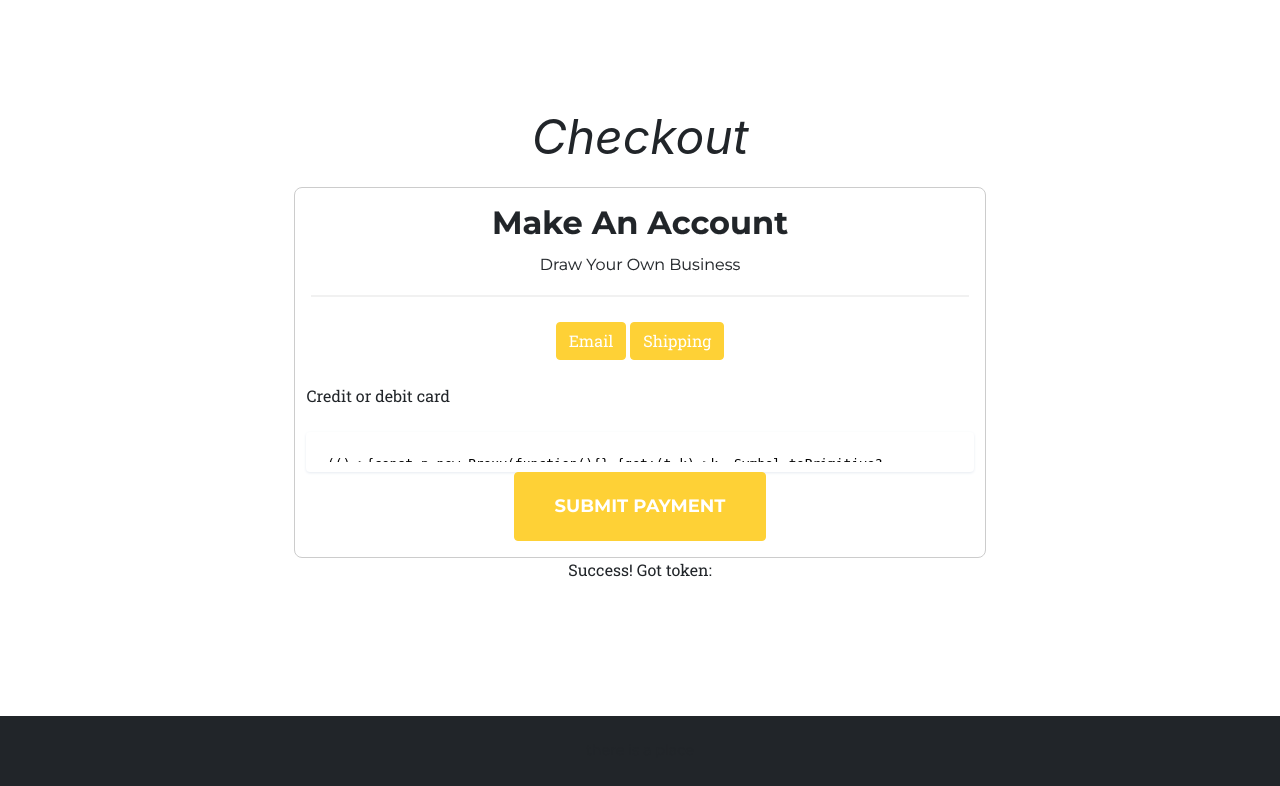
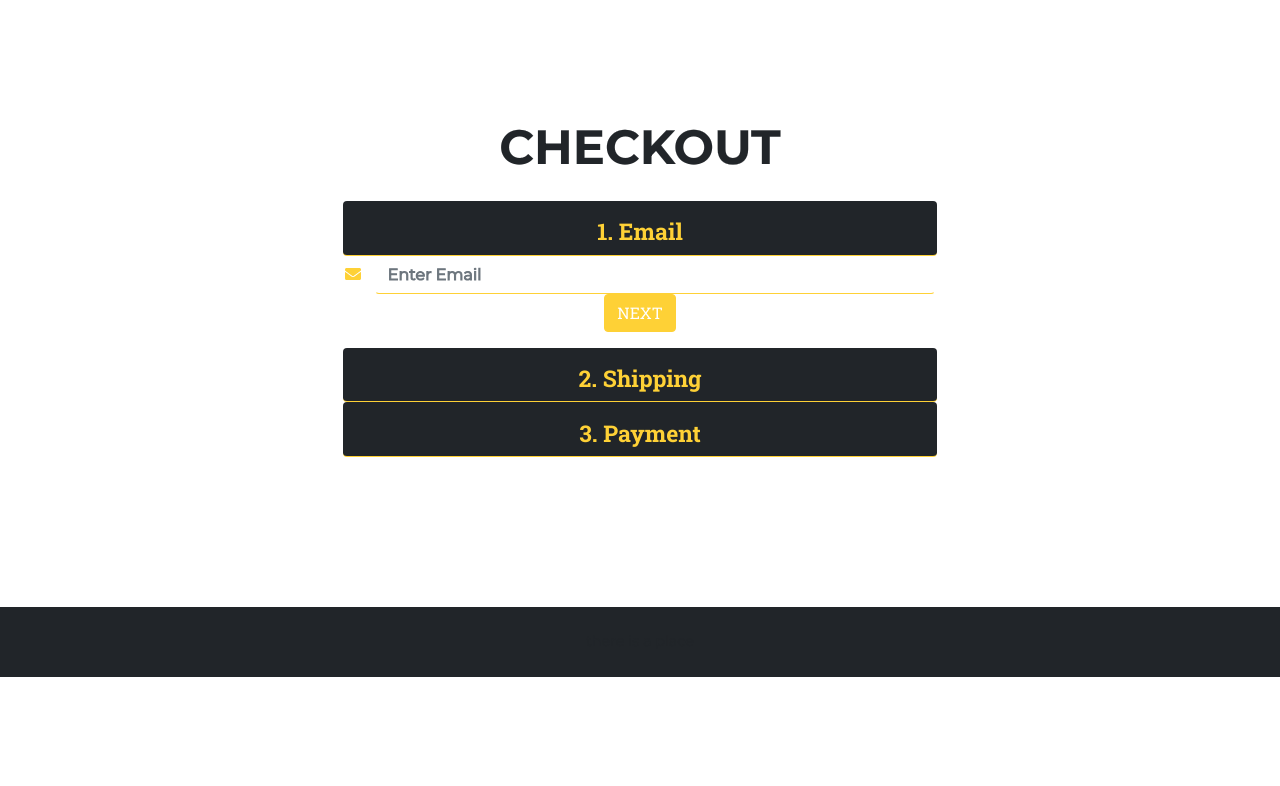
Before and after one commit to Syed-Owais-Ur-Rehman/EcommerceWebsite2, a Django app: page /shop/checkout/ in a window 1280 px wide. Shown: the part 87-873 px from the top of the page. After the commit the page ends 764 px from the top, so only its background shows below. Run offline with Django 3.2, Linux system fonts and the light colour scheme; some libraries are stand-ins or nearby versions; some web fonts are replaced.

Commit message:
Update checkout.html

```diff
--- a/ecomweb/shop/templates/shop/checkout.html
+++ b/ecomweb/shop/templates/shop/checkout.html
@@ -3,6 +3,52 @@
 {% block masthead %}
 
 <style>
+    #card-errors {
+        height: 20px;
+        padding: 4px 0;
+        color: #fa755a;
+    }
+
+    .form-row {
+        width: 70%;
+        float: left;
+    }
+
+    .token {
+        color: #32325d;
+        font-family: 'Source Code Pro', monospace;
+        font-weight: 500;
+    }
+
+    .wrapper {
+        width: 670px;
+        margin: 0 auto;
+        height: 100%;
+    }
+
+    #stripe-token-handler {
+        position: absolute;
+        top: 0;
+        left: 25%;
+        right: 25%;
+        padding: 20px 30px;
+        border-radius: 0 0 4px 4px;
+        box-sizing: border-box;
+        box-shadow: 0 50px 100px rgba(50, 50, 93, 0.1),
+            0 15px 35px rgba(50, 50, 93, 0.15),
+            0 5px 15px rgba(0, 0, 0, 0.1);
+        -webkit-transition: all 500ms ease-in-out;
+        transition: all 500ms ease-in-out;
+        transform: translateY(0);
+        opacity: 1;
+        background-color: white;
+    }
+
+    #stripe-token-handler.is-hidden {
+        opacity: 0;
+        transform: translateY(-80px);
+    }
+
     /**
          * The CSS shown here will not be introduced in the Quickstart guide, but shows
          * how you can use CSS to style your Element's container.
@@ -51,35 +97,54 @@
         border-right-color: #fed136;
         border-left-color: #fed136
     }
+
+    .linktitle {
+        color: #fed136;
+    background-color: #212529;
+    border-color: #fed136;
+    border-top: transparent;
+    border-right: transparent;
+    border-left: transparent;
+    font-weight: bolder;
+    WIDTH: 90%;
+    font-size: 23px;
+    padding-top: 2%;
+    }
+
+
 </style>
 
 <header class="masthead mhdefault">
     <div class="signupwidth">
-        <div class="masthead-subheading" style="color:#212529; font-size: 3.0rem;">Checkout</div>
+        <h1 class="check-control" style="font-size: 3.0rem;">CHECKOUT</h1>
+        <!-- <div class="masthead-subheading" style="color:#212529; font-size: 3.0rem;">Checkout</div> -->
         <!-- <div class="masthead-heading text-uppercase" style="color:#212529;"></div> -->
         <!-- <a class="btn btn-primary btn-xl text-uppercase js-scroll-trigger" href="#services">Tell Me More</a> -->
-        <form action="/shop/checkout/" method="POST" style="border:1px solid #ccc; border-radius: 8px;"
+        <form action="/shop/checkout/" method="POST" style="border:none; border-radius: 8px;"
             class="contactForm">{% csrf_token %}
             <div class="container">
-                <h1 class="check-control" style="font-size: 2.0rem;">Make An Account</h1>
-                <p class="check-control">Draw Your Own Business</p>
-                <hr>
+                <!-- <h1 class="check-control" style="font-size: 2.0rem;">Make An Account</h1>
+                <p class="check-control">Draw Your Own Business</p> -->
+                <!-- <hr> -->
 
-                <a class="btn btn-primary" data-toggle="collapse" href="#collapseEmail" role="button"
+                <a class="btn btn-primary linktitle" id="email" data-toggle="collapse" href="#collapseEmail" role="button"
                     aria-expanded="false" aria-controls="collapseExample">
-                    Email
+                    1. Email
                 </a>
 
                 <div class="form-group collapse" id="collapseEmail">
-                    <label for="email" class="check-control"><b>Email</b></label>
+                    <!-- <label for="email" class="check-control"><b>Email</b></label> -->
                     <i class="fas fa-envelope" style="color: #fed136;"></i>
                     <input type="email" placeholder="Enter Email" class="form-control" name="customeremail"
                         style="width: 85%;" required>
+
+                    <button type="button" class="btn btn-primary" id="shipnext" onclick="shipNext()">NEXT</button>
+
                 </div>
 
-                <a class="btn btn-primary" data-toggle="collapse" href="#collapseShipping" role="button"
+                <a class="btn btn-primary linktitle" id="ship" data-toggle="collapse" href="#collapseShipping" role="button"
                     aria-expanded="false" aria-controls="collapseExample">
-                    Shipping
+                    2. Shipping
                 </a>
 
                 <div class="collapse" id="collapseShipping">
@@ -378,15 +443,25 @@
                         <input type="tel" id="phone" name="phone" class="form-control" maxlength="11"
                             placeholder="01234567890" name="phone" style="width: 85%;" required>
                     </div>
+
+                    <button type="button" class="btn btn-primary" id="paynext" onclick="payNext()">NEXT</button>
+
                 </div>
 
                 <div id="totalinput" style="display: none;">
                     <span id="total" style="font-size: 18px; display: inline-block; text-align: center;"></span>
                 </div>
 
+                <a class="btn btn-primary linktitle" id="paym" data-toggle="collapse" href="#collapsePayment" role="button"
+                    aria-expanded="false" aria-controls="collapseExample">
+                    3. Payment
+                </a>
+
+                <div class="collapse" id="collapsePayment">
                 <!-- Stripe Script -->
                 <div class="wrapper">
                     <script src="https://js.stripe.com/v3/"></script>
+
 
                     <form action="/shop/checkout/" method="POST" id="payment-form"> {% csrf_token %}
                         <div class="form-row">
@@ -396,13 +471,13 @@
                             <div id="card-element" style="width: 100%;" class="StripeElement StripeElement--empty">
                                 <div class="__PrivateStripeElement"
                                     style="margin: 0px !important; padding: 0px !important; border: none !important; display: block !important; background: transparent !important; position: relative !important; opacity: 1 !important;">
-                                <iframe frameborder="0" allowtransparency="true" scrolling="no" name="__privateStripeFrame5"
-                                    allowpaymentrequest="true"
+                                    <iframe frameborder="0" allowtransparency="true" scrolling="no"
+                                        name="__privateStripeFrame5" allowpaymentrequest="true"
                                         src="https://js.stripe.com/v3/elements-inner-card-7672104ad5df23afe0c499ff423501ae.html#style[base][color]=%2332325d&amp;style[base][fontFamily]=%22Helvetica+Neue%22%2C+Helvetica%2C+sans-serif&amp;style[base][fontSmoothing]=antialiased&amp;style[base][fontSize]=16px&amp;style[base][::placeholder][color]=%23aab7c4&amp;style[invalid][color]=%23fa755a&amp;style[invalid][iconColor]=%23fa755a&amp;componentName=card&amp;wait=false&amp;rtl=false&amp;keyMode=test&amp;apiKey=pk_test_51HGUX3J5EFDdtWwIeE7btARd4l2I6FcE8RZlMiuFj4adk4eEsaHN1LoBi28xPtBEpKY97Jf9EBjqyQWqtE7oC5NN00Ap20g0zN&amp;flags[0]=a&amp;origin=https%3A%2F%2Fstripe.com&amp;referrer=https%3A%2F%2Fstripe.com%2Fdocs%2Fstripe-js&amp;controllerId=__privateStripeController1"
                                         title="Secure card payment input frame"
                                         style="border: none !important; margin: 0px !important; padding: 0px !important; width: 1px !important; min-width: 100% !important; overflow: hidden !important; display: block !important; user-select: none !important; height: 19.2px;"></iframe><input
-                                    class="__PrivateStripeElement-input" aria-hidden="true" aria-label=" " autocomplete="false"
-                                    maxlength="1"
+                                        class="__PrivateStripeElement-input" aria-hidden="true" aria-label=" "
+                                        autocomplete="false" maxlength="1"
                                         style="border: none !important; display: block !important; position: absolute !important; height: 1px !important; top: 0px !important; left: 0px !important; padding: 0px !important; margin: 0px !important; width: 100% !important; opacity: 0 !important; background: transparent !important; pointer-events: none !important; font-size: 16px !important;">
                                 </div>
                             </div>
@@ -411,7 +486,8 @@
                             <div id="card-errors" role="alert"></div>
                         </div>
 
-                    <button type="submit" class="btn btn-primary btn-xl text-uppercase js-scroll-trigger">Submit Payment</button>
+                        <button type="submit" id="paybtn" class="btn btn-primary btn-xl text-uppercase js-scroll-trigger">Submit
+                            Payment</button>
                     </form>
                 </div>
             </div>
@@ -422,11 +498,9 @@
             <!-- <a class="btn btn-primary" data-toggle="collapse" href="#collapsePayment" role="button"
                     aria-expanded="false" aria-controls="collapseExample">
                     Payment
-                </a>
-
-                <div class="collapse" id="collapsePayment"> -->
+                </a> -->
+            <!-- <div class="collapse" id="collapsePayment"> -->
             </div>
-
         </form>
     </div>
 </header>
@@ -538,7 +612,7 @@
         let itemstring = item;
         let itemarray = itemstring.split(" % ")
         let itemname = itemarray[0]
-        let itemprice = Math.round(itemarray[2] * 100)/100;
+        let itemprice = Math.round(itemarray[2] * 100) / 100;
         let itemamount = Math.round(itemarray[2] * 100);
         total = total + itemprice;
         amount = amount + itemamount;
@@ -552,5 +626,26 @@
     document.getElementById('cart').innerHTML = Object.keys(cart).length;
     document.getElementById('total').innerHTML = '$' + total;
 
+    document.getElementById('email').click()
+    document.getElementById('email').disabled = true;
+    document.getElementById('ship').disabled = true;
+    document.getElementById('paym').disabled = true;
+
+
+
+    function shipNext() {
+        document.getElementById('ship').disabled = false;
+        document.getElementById('ship').click()
+        document.getElementById('ship').disabled = true;
+
+    }
+
+    function payNext() {
+        document.getElementById('paym').disabled = false;
+        document.getElementById('paym').click()
+        document.getElementById('paym').disabled = true;
+
+    }
+
 </script>
 {% endblock %}
```
Lines whose indentation alone changed are shown as unchanged.
